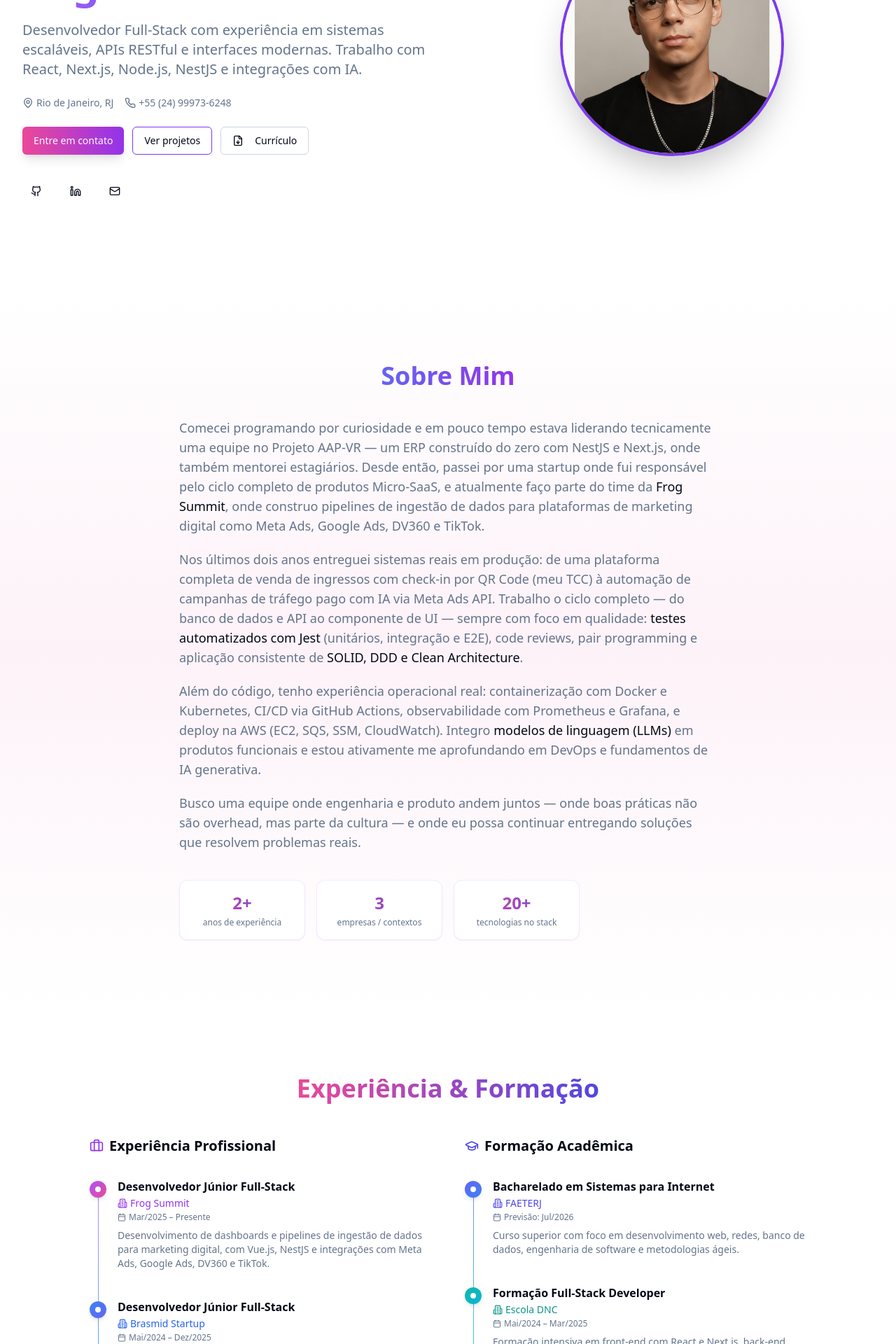
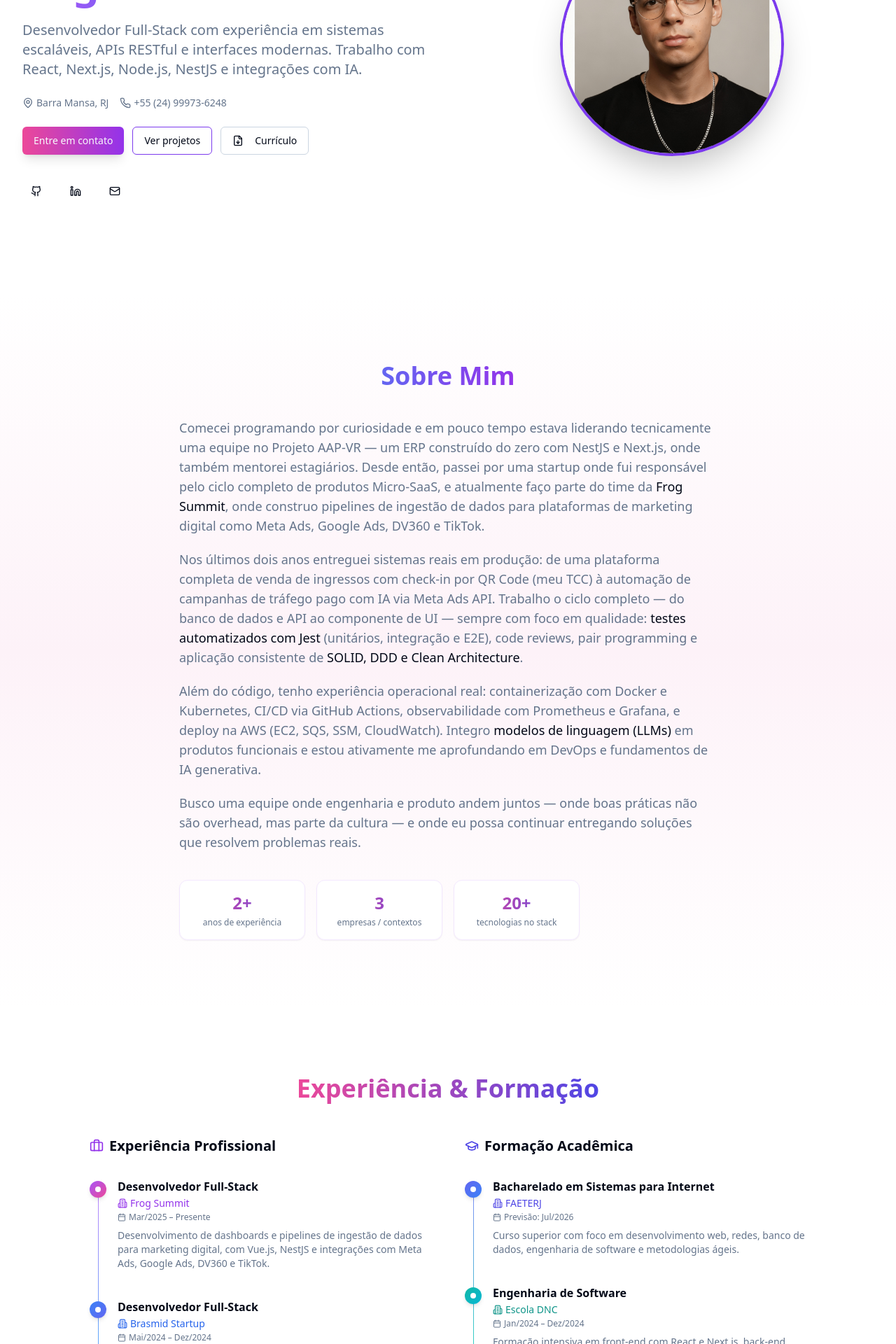
Before and after one commit to Migueljc213/portifolio, a Next.js app: page / in a window 1280 px wide. Shown: the part 360-2280 px from the top of the page at 70% size. Built offline with nearby package versions, Linux system fonts and the light colour scheme.

Commit message:
Update profile data to match current LinkedIn info
Drop the "Júnior" label, correct Brasmid's end date to Dez/2024, and
update location to Barra Mansa, RJ.

```diff
--- a/app/page.tsx
+++ b/app/page.tsx
@@ -183,7 +183,7 @@ export default function Portfolio() {
                 interfaces modernas. Trabalho com React, Next.js, Node.js, NestJS e integrações com IA.
               </p>
               <div className="flex flex-wrap items-center gap-4 text-sm text-muted-foreground">
-                <span className="flex items-center gap-1"><MapPin className="h-4 w-4" /> Rio de Janeiro, RJ</span>
+                <span className="flex items-center gap-1"><MapPin className="h-4 w-4" /> Barra Mansa, RJ</span>
                 <Link href="https://wa.me/5524999736248" target="_blank" rel="noopener noreferrer" className="flex items-center gap-1 hover:text-green-600 transition-colors">
                   <Phone className="h-4 w-4" /> +55 (24) 99973-6248
                 </Link>
@@ -306,7 +306,7 @@ export default function Portfolio() {
                     <div className="absolute left-0 top-1 w-6 h-6 rounded-full bg-gradient-to-br from-purple-500 to-pink-500 flex items-center justify-center shadow-md">
                       <div className="w-2 h-2 rounded-full bg-white"></div>
                     </div>
-                    <h4 className="font-semibold text-base">Desenvolvedor Júnior Full-Stack</h4>
+                    <h4 className="font-semibold text-base">Desenvolvedor Full-Stack</h4>
                     <div className="flex items-center gap-1 text-sm font-medium text-purple-600 mt-0.5">
                       <Building2 className="h-3.5 w-3.5" /> Frog Summit
                     </div>
@@ -322,12 +322,12 @@ export default function Portfolio() {
                     <div className="absolute left-0 top-1 w-6 h-6 rounded-full bg-gradient-to-br from-blue-500 to-indigo-500 flex items-center justify-center shadow-md">
                       <div className="w-2 h-2 rounded-full bg-white"></div>
                     </div>
-                    <h4 className="font-semibold text-base">Desenvolvedor Júnior Full-Stack</h4>
+                    <h4 className="font-semibold text-base">Desenvolvedor Full-Stack</h4>
                     <div className="flex items-center gap-1 text-sm font-medium text-blue-600 mt-0.5">
                       <Building2 className="h-3.5 w-3.5" /> Brasmid Startup
                     </div>
                     <div className="flex items-center gap-1 text-xs text-muted-foreground mt-0.5">
-                      <Calendar className="h-3 w-3" /> Mai/2024 – Dez/2025
+                      <Calendar className="h-3 w-3" /> Mai/2024 – Dez/2024
                     </div>
                     <p className="text-sm text-muted-foreground mt-2">
                       Desenvolvimento full-cycle de plataformas Micro-SaaS com PHP/Laravel e Next.js/React.
@@ -382,12 +382,12 @@ export default function Portfolio() {
                     <div className="absolute left-0 top-1 w-6 h-6 rounded-full bg-gradient-to-br from-teal-500 to-cyan-500 flex items-center justify-center shadow-md">
                       <div className="w-2 h-2 rounded-full bg-white"></div>
                     </div>
-                    <h4 className="font-semibold text-base">Formação Full-Stack Developer</h4>
+                    <h4 className="font-semibold text-base">Engenharia de Software</h4>
                     <div className="flex items-center gap-1 text-sm font-medium text-teal-600 mt-0.5">
                       <Building2 className="h-3.5 w-3.5" /> Escola DNC
                     </div>
                     <div className="flex items-center gap-1 text-xs text-muted-foreground mt-0.5">
-                      <Calendar className="h-3 w-3" /> Mai/2024 – Mar/2025
+                      <Calendar className="h-3 w-3" /> Jan/2024 – Dez/2024
                     </div>
                     <p className="text-sm text-muted-foreground mt-2">
                       Formação intensiva em front-end com React e Next.js, back-end com Node.js
@@ -1137,7 +1137,7 @@ export default function Portfolio() {
         <div className="container flex flex-col md:flex-row justify-between items-center gap-4">
           <div>
             <p className="text-sm text-muted-foreground">© {new Date().getFullYear()} José Miguel Cardozo. Todos os direitos reservados.</p>
-            <p className="text-xs text-muted-foreground mt-0.5">Desenvolvedor Full-Stack · Rio de Janeiro, RJ</p>
+            <p className="text-xs text-muted-foreground mt-0.5">Desenvolvedor Full-Stack · Barra Mansa, RJ</p>
           </div>
           <div className="flex gap-4">
             <Link href="https://github.com/Migueljc213" target="_blank" rel="noopener noreferrer">
```
